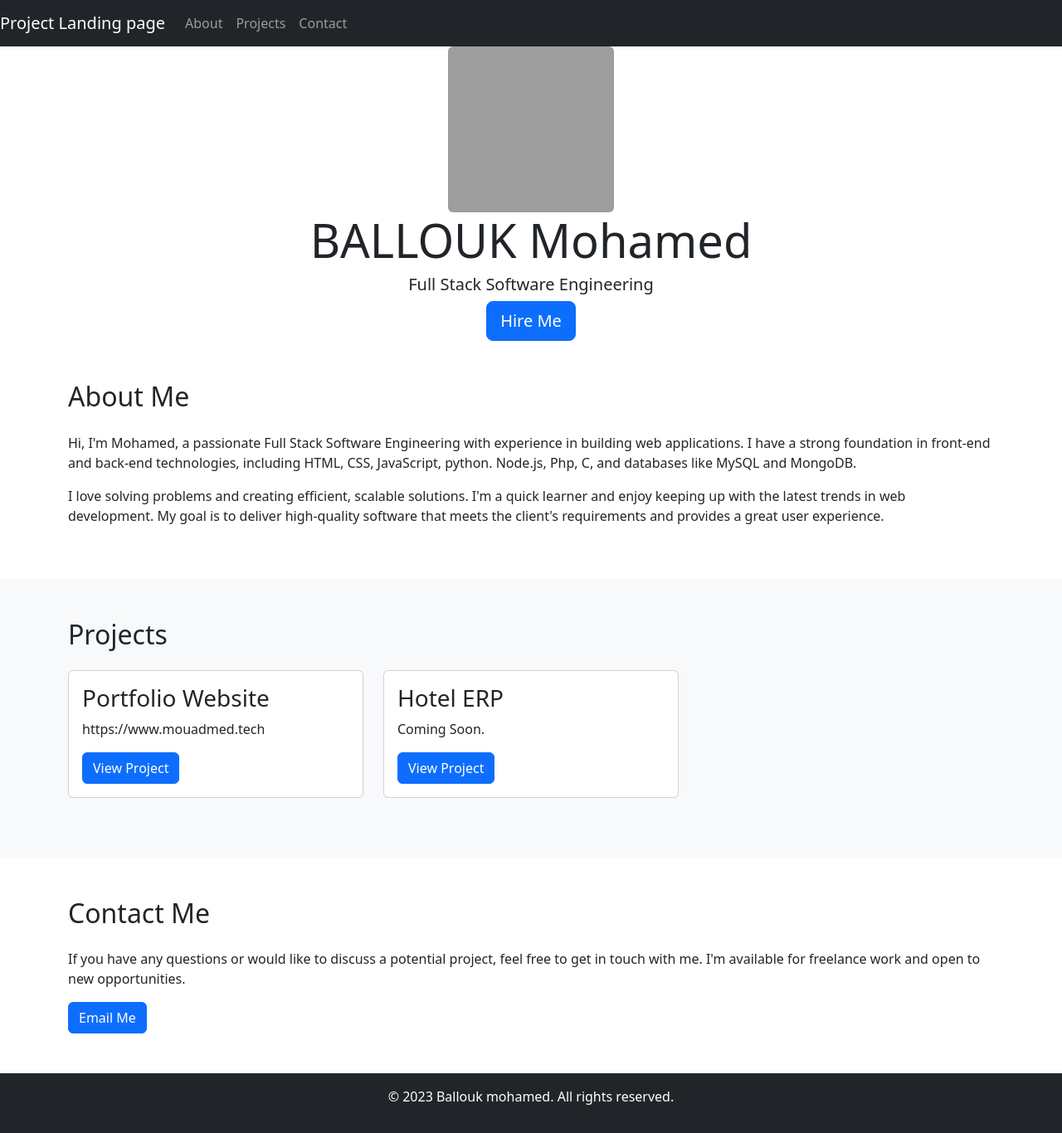
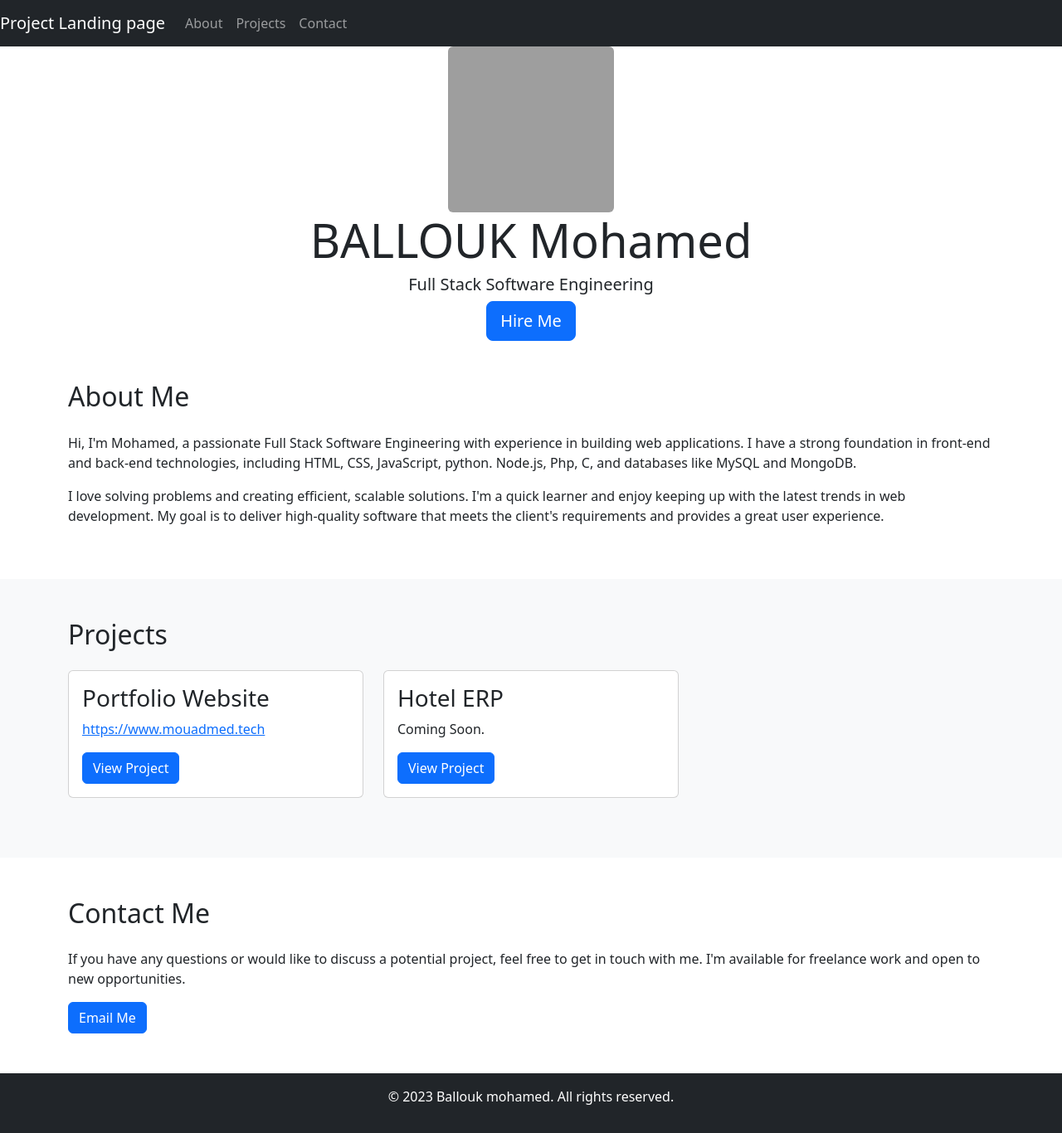
Before and after one commit to balmed/MyLandingPage, a Jekyll site: the page index.html, which Jekyll copies as it is, in a window 1280 px wide. Shown: the whole page at 83% size. Built offline with Jekyll 4.4.1, drawn with Linux system fonts in a browser that asks for light colours; grey boxes are pictures that could not be loaded.

Commit message:
Update index.html
modify index3

```diff
--- a/index.html
+++ b/index.html
@@ -58,7 +58,7 @@
           <div class="card">
             <div class="card-body">
               <h3 class="card-title">Portfolio Website</h3>
-              <p class="card-text">https://www.mouadmed.tech</p>
+              <p class="card-text"><a href="https://www.mouadmed.tech">https://www.mouadmed.tech</a></p>
               <a href="#" class="btn btn-primary">View Project</a>
             </div>
           </div>
```
